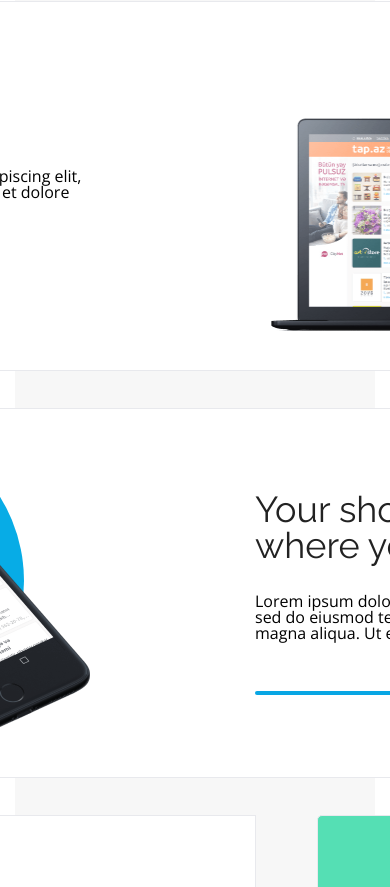
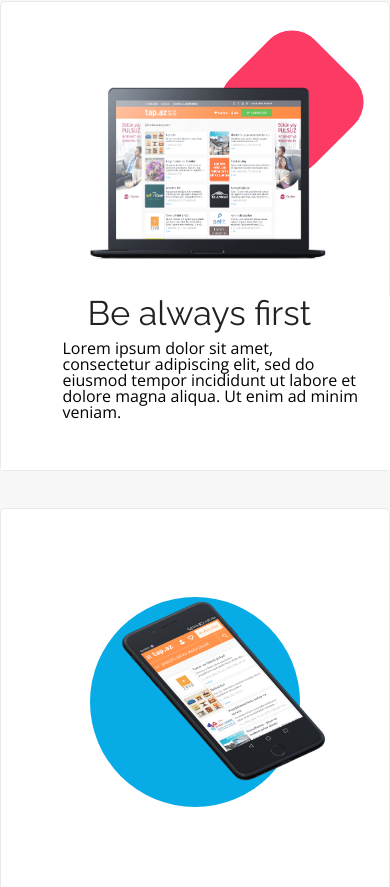
Before and after one commit to AniaStep/BestShop, a website built with Parcel: page index.html in a window 390 px wide. Shown: the part 1472-2359 px from the top of the page. Built offline with nearby package versions, Linux system fonts and the light colour scheme.

Commit message:
Gray - RWD

```diff
--- a/scss/components/_grey.scss
+++ b/scss/components/_grey.scss
@@ -71,6 +71,10 @@
     padding-left: 35px;
 }
 
+.s-grey-el-text.s-grey-el2 {
+    padding-left: 60px;
+}
+
 .s-grey-el-text.s-grey-el1 .s-grey-h2-title {
     width: 237px;
 }
@@ -85,7 +89,7 @@
 
 .s-grey-h2-title {
     font-family: $font-family-R;
-    font-size: 36px;
+    font-size: 34px;
     padding-bottom: 30px;
 }
 
@@ -94,6 +98,8 @@
     font-size: 16px;
     color: #000000;
     width: 416px;
+    padding-bottom: 50px;
+    margin: 0;
 }
 
 .s-grey-el-last .s-grey-description {
@@ -104,7 +110,6 @@
     height: 4px;
     width: 327px;
     border-radius: 5px;
-    margin-top: 50px;
 }
 
 .s-grey-el-text.s-grey-el1 .s-grey-description-line {
@@ -132,6 +137,7 @@
     margin-bottom: 38px;
     margin-top: 38px;
     margin-right: 71px;
+    margin-left: 35px;
     justify-content: right;
     align-items: start;
 }
@@ -185,3 +191,111 @@
     opacity: 1;
     margin-bottom: 25px;
 }
+
+
+
+@media (max-width: 1100px) {
+    .s-grey {
+        width: 100vw;
+        height: auto;
+    }
+    .s-grey-el {
+        width: 625px;
+        height: auto;
+    }
+    .s-grey-el:first-child {
+        flex-direction: column-reverse;
+        align-items: center;
+    }
+    .s-grey-el:nth-child(2),.s-grey-el:nth-child(3) {
+        flex-direction: column;
+        align-items: center;
+    }
+    .s-grey-el-figure.s-grey-el3 {
+        width: 100%;
+    }
+    .s-grey-el-figure.s-grey-el2 {
+        margin: 0;
+    }
+    .s-grey-el-figure.s-grey-el1 {
+        margin-top: 40px;
+        margin-left: 0;
+        justify-content: center;
+    }
+    .s-grey-el-text.s-grey-el2 {
+        padding-left: 35px;
+        width: 100%;
+    }
+    .s-grey-description-line {
+        display: none;
+    }
+}
+
+@media (max-width: 660px) {
+    .s-grey-el.s-grey-el-last,
+    .s-grey-el {
+        width: 100vw;
+    }
+    .s-grey-el-text {
+        justify-content: center;
+        align-items: center;
+        padding: 0;
+    }
+    .s-grey-el-text.s-grey-el1 {
+        width: calc(100vw - 1px);
+    }
+    .s-grey-el-last .s-grey-description {
+        width: 416px;
+    }
+    .s-grey-el-figure-rect {
+        height: 120px;
+        width: 120px;
+        border-radius: 32px;
+        margin-right: 60px;
+    }
+    .s-grey-el-figure-circ {
+        height: 210px;
+        width: 210px;
+        margin-bottom: 70px;
+    }
+    .s-grey-el-figure-img1,
+    .s-grey-el-figure-img2,
+    .s-grey-el-figure-img3 {
+        height: 60%;
+        width: 60%;
+    }
+    .s-grey-el-figure-img1 {
+        left: 100px;
+        bottom: 35px;
+    }
+
+    .s-grey-el-figure-img2 {
+        left: 120px;
+        bottom: 83px;
+    }
+
+    .s-grey-el-figure.s-grey-el3 .s-grey-el-figure-img {
+        display: flex;
+        justify-content: center;
+    }
+
+    .s-grey-el-text.s-grey-el2 .s-grey-h2-title {
+        margin-top: 0;
+    }
+
+    .s-grey-el-text.s-grey-el1 .s-grey-h2-title,
+    .s-grey-el-text.s-grey-el2 .s-grey-h2-title,
+    .s-grey-el-last .s-grey-el-text.s-grey-el1 .s-grey-h2-title {
+        width: 250px;
+        padding-bottom: 10px;
+    }
+}
+
+
+@media (max-width: 550px) {
+    .s-grey-el-last .s-grey-description,
+    .s-grey-el:first-child .s-grey-description,
+    .s-grey-el:nth-child(2) .s-grey-description {
+        width: 300px;
+    }
+}
```
Also changed, not shown: css/main.css, index.html (line endings or trailing spaces), 1 other file.
